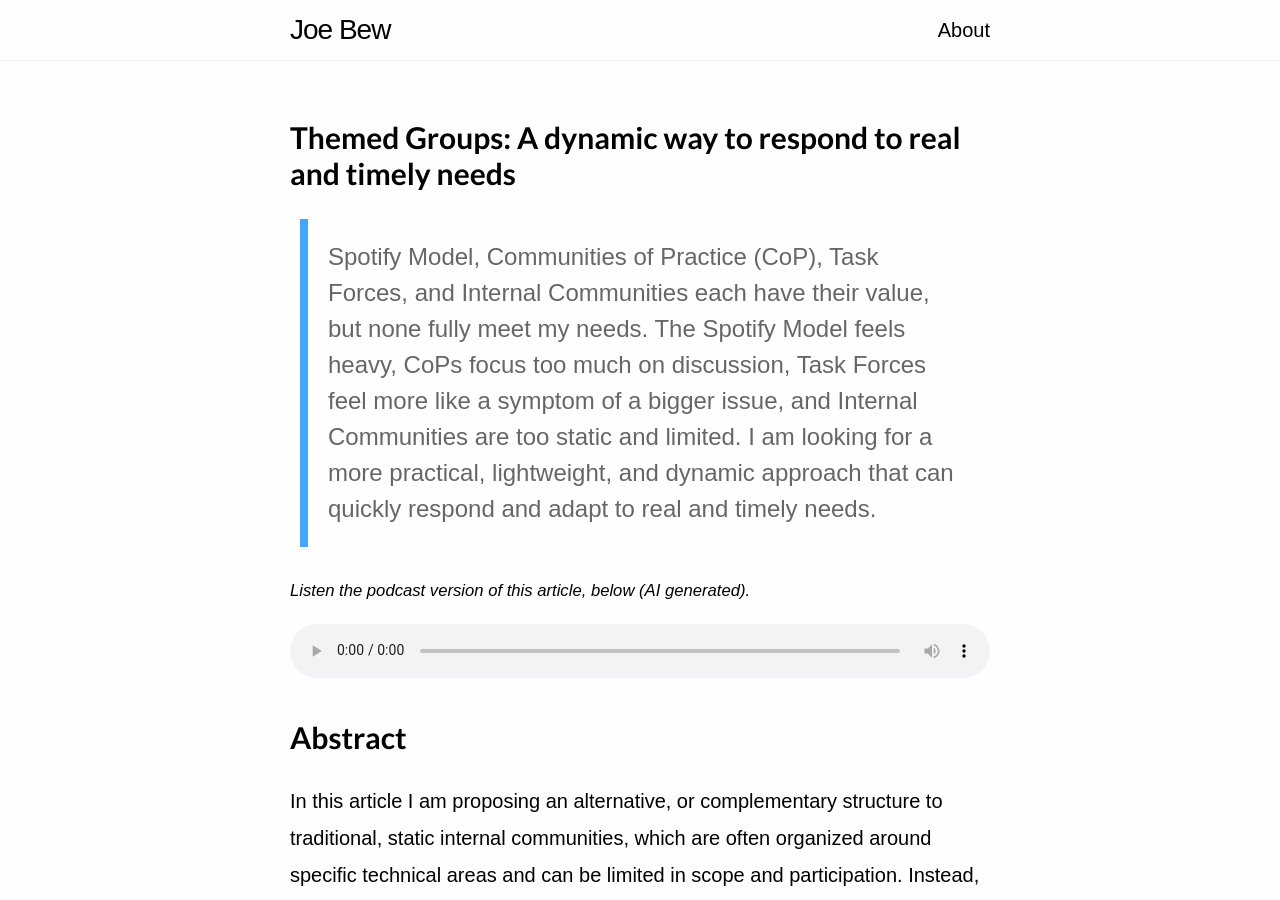
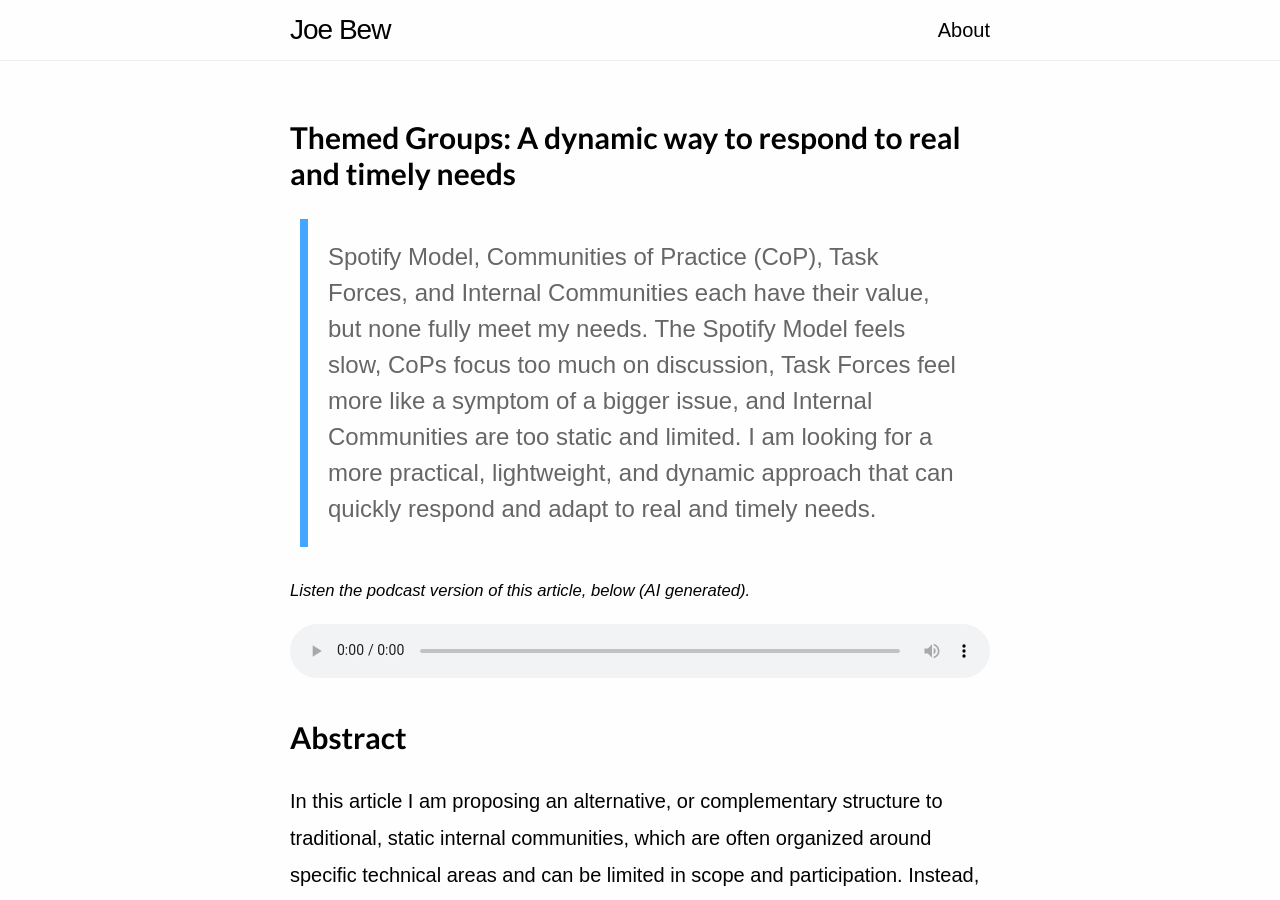
Before and after one commit to joebew42/joebew42.github.io, a Jekyll site: the page built from _posts/2025-05-01-themed-groups.markdown, in a window 1280 px wide and 900 px high. Built offline with Jekyll 4.4.1, drawn with Linux system fonts in a browser that asks for light colours; some web fonts are replaced.

Commit message:
slow vs. heavy

```diff
--- a/_posts/2025-05-01-themed-groups.markdown
+++ b/_posts/2025-05-01-themed-groups.markdown
@@ -3,10 +3,10 @@ layout: post
 title: "Themed Groups: A dynamic way to respond to real and timely needs"
 date: 2025-05-01 9:00:00 +0100
 tag: collaboration
-summary: "Spotify Model, Communities of Practice (CoP), Task Forces, and Internal Communities each have their value, but none fully meet my needs. The Spotify Model feels heavy, CoPs focus too much on discussion, Task Forces feel more like a symptom of a bigger issue, and Internal Communities are too static and limited. I am looking for a more practical, lightweight, and dynamic approach that can quickly respond and adapt to real and timely needs."
+summary: "Spotify Model, Communities of Practice (CoP), Task Forces, and Internal Communities each have their value, but none fully meet my needs. The Spotify Model feels slow, CoPs focus too much on discussion, Task Forces feel more like a symptom of a bigger issue, and Internal Communities are too static and limited. I am looking for a more practical, lightweight, and dynamic approach that can quickly respond and adapt to real and timely needs."
 ---
 
-> Spotify Model, Communities of Practice (CoP), Task Forces, and Internal Communities each have their value, but none fully meet my needs. The Spotify Model feels heavy, CoPs focus too much on discussion, Task Forces feel more like a symptom of a bigger issue, and Internal Communities are too static and limited. I am looking for a more practical, lightweight, and dynamic approach that can quickly respond and adapt to real and timely needs.
+> Spotify Model, Communities of Practice (CoP), Task Forces, and Internal Communities each have their value, but none fully meet my needs. The Spotify Model feels slow, CoPs focus too much on discussion, Task Forces feel more like a symptom of a bigger issue, and Internal Communities are too static and limited. I am looking for a more practical, lightweight, and dynamic approach that can quickly respond and adapt to real and timely needs.
 
 <small>*Listen the podcast version of this article, below (AI generated).*</small>
 <audio controls style="width:100%">
```
